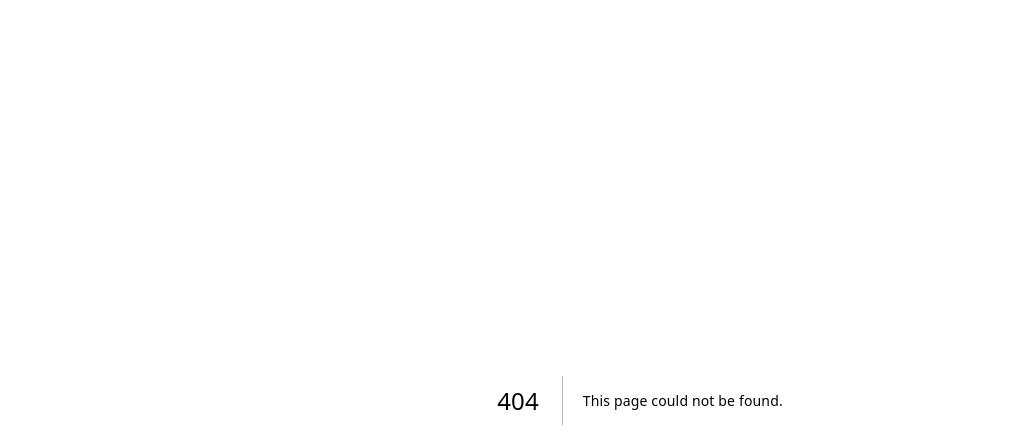
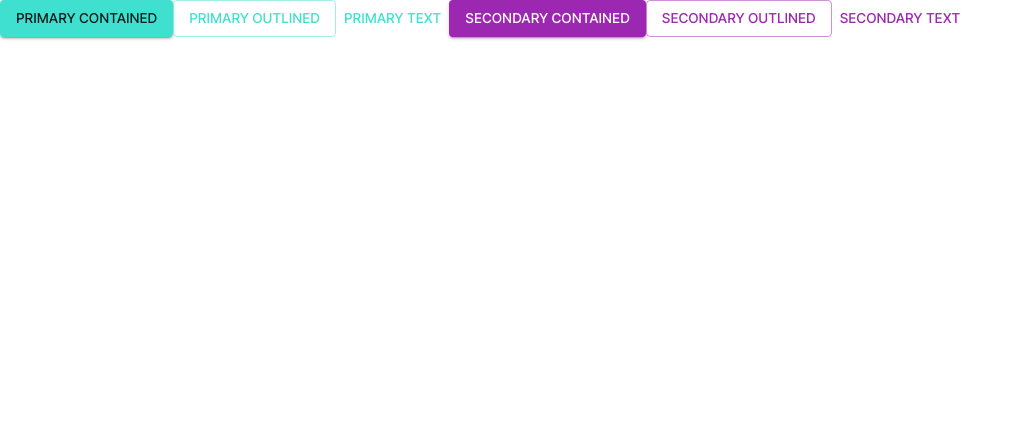
Before and after one commit to sinibida/laikyuno-timer, a Next.js app: page /test/Button in a window 1280 px wide. Before the commit this address had no page. Shown: the top 448 px of the page, without its empty margins (0-1020 px from the left). Built offline with nearby package versions, Linux system fonts and the light colour scheme; what @mui/material-nextjs would draw is missing.

Commit message:
+: styles const

```diff
--- a/src/app/layout.tsx
+++ b/src/app/layout.tsx
@@ -2,8 +2,9 @@ import type { Metadata } from "next";
 import localFont from "next/font/local";
 import { AppRouterCacheProvider } from "@mui/material-nextjs/v15-appRouter";
 // https://github.com/mui/material-ui/blob/v6.4.2/packages/mui-material/src/CssBaseline/CssBaseline.js
-import { CssBaseline, ThemeProvider } from "@mui/material";
+import { CssBaseline, GlobalStyles, ThemeProvider } from "@mui/material";
 import theme from "@/shared/style/theme";
+import styles from "@/shared/style/styles";
 
 const pretendard = localFont({
   src: "./PretendardVariable.woff2",
@@ -15,6 +16,8 @@ export const metadata: Metadata = {
   description: "Generated by create next app",
 };
 
+const globalStyles = <GlobalStyles styles={styles} />;
+
 export default function RootLayout({
   children,
 }: Readonly<{
@@ -24,6 +27,7 @@ export default function RootLayout({
     <html lang="en">
       <body className={`${pretendard.variable}`}>
         <CssBaseline />
+        {globalStyles}
         <AppRouterCacheProvider>
           <ThemeProvider theme={theme}>{children}</ThemeProvider>
         </AppRouterCacheProvider>
--- /dev/null
+++ b/src/app/test/Button/page.tsx
@@ -0,0 +1,26 @@
+import { Box, Button } from "@mui/material";
+
+export default function ButtonTest() {
+  return (
+    <Box>
+      <Button variant="contained" color="primary">
+        Primary Contained
+      </Button>
+      <Button variant="outlined" color="primary">
+        Primary Outlined
+      </Button>
+      <Button variant="text" color="primary">
+        Primary Text
+      </Button>
+      <Button variant="contained" color="secondary">
+        Secondary Contained
+      </Button>
+      <Button variant="outlined" color="secondary">
+        Secondary Outlined
+      </Button>
+      <Button variant="text" color="secondary">
+        Secondary Text
+      </Button>
+    </Box>
+  );
+}
--- /dev/null
+++ b/src/shared/style/components/Button.ts
@@ -0,0 +1,9 @@
+import { Interpolation, Theme } from "@emotion/react";
+
+const buttonStyles: Interpolation<Theme> = {
+  ".MuiButton-outlined": {
+    borderWidth: 2,
+  },
+};
+
+export default buttonStyles;
--- /dev/null
+++ b/src/shared/style/styles.ts
@@ -0,0 +1,7 @@
+import { Interpolation } from "@emotion/react";
+import { Theme } from "@mui/material";
+import buttonStyles from "./components/Button";
+
+const styles: Interpolation<Theme> = [buttonStyles];
+
+export default styles;
--- a/src/shared/style/theme.ts
+++ b/src/shared/style/theme.ts
@@ -23,6 +23,11 @@ const theme = createTheme({
       fontWeight: 700,
     },
   },
+  palette: {
+    primary: {
+      main: "#40E0D0",
+    },
+  },
 });
 
 export default theme;
```
Also changed, not shown: src/page/Timer/ui/TimerPage.tsx (+10 -0 lines).
